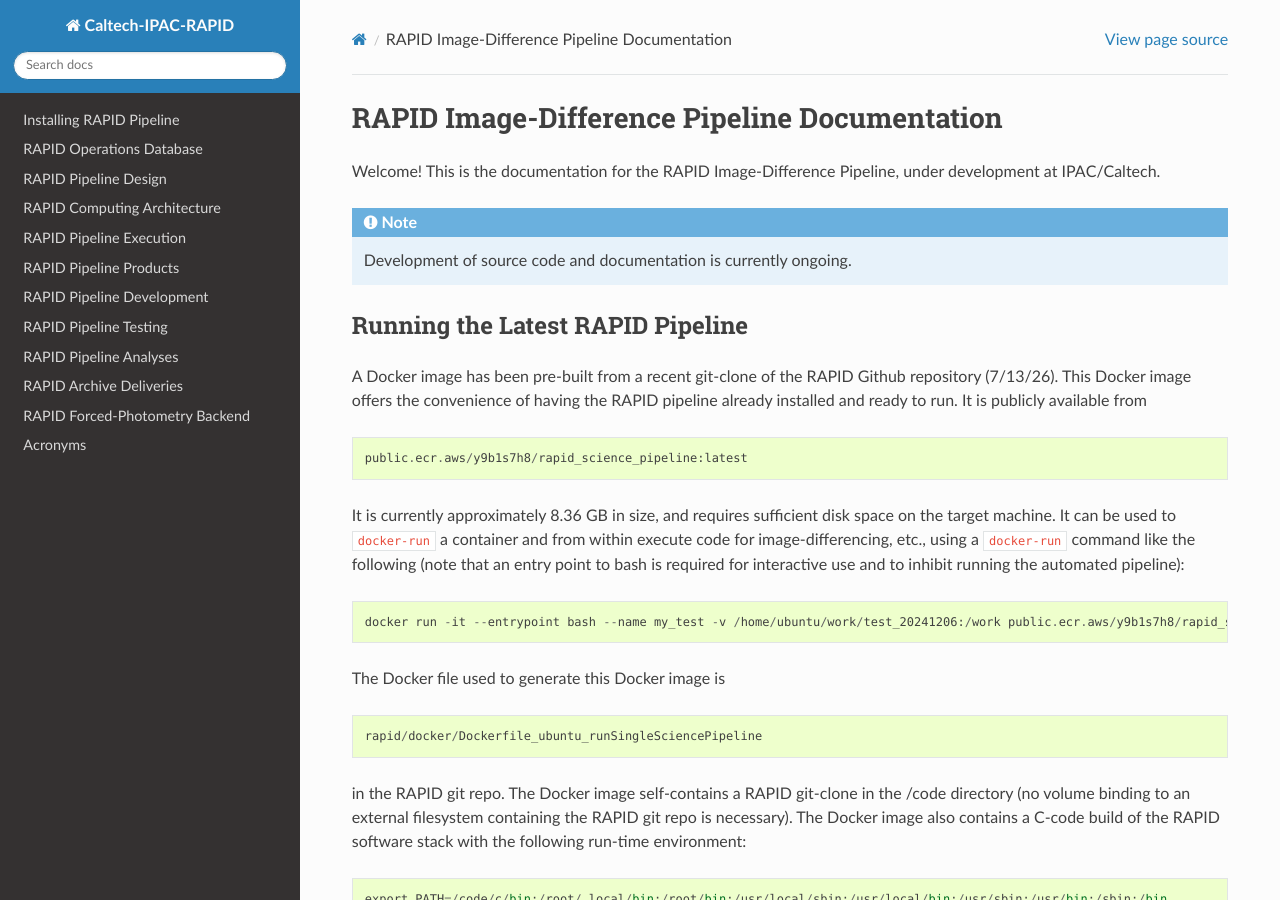
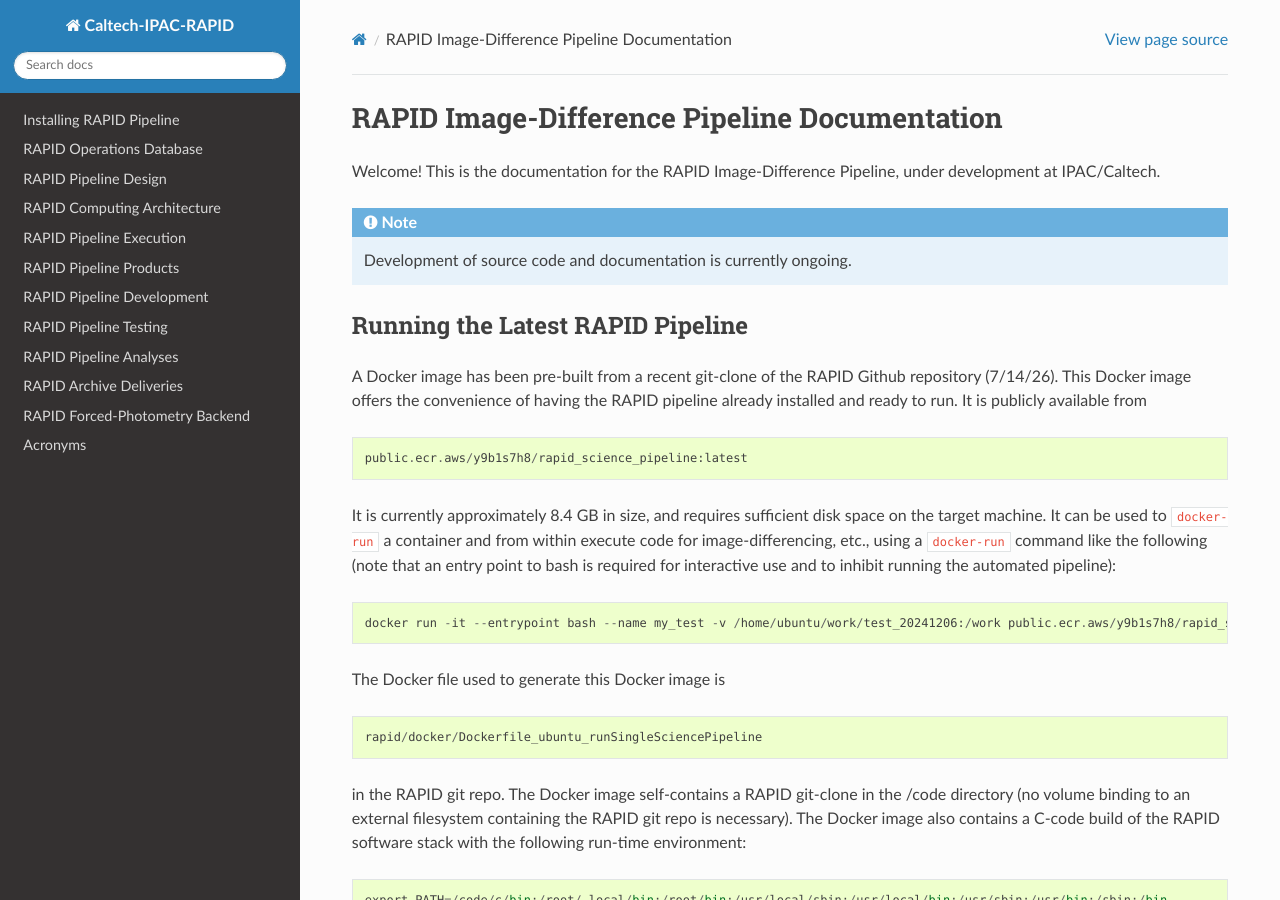
Before and after one commit to Caltech-IPAC/rapid, a Sphinx documentation site: the page built from docs/source/index.rst, in a window 1280 px wide and 900 px high. Built offline with Sphinx 7.4.7 and the Read the Docs theme 3.1.0, drawn with Linux system fonts in a browser that asks for light colours.

Commit message:
Updated latest build date of RAPID-pipeline Docker image.

```diff
--- a/docs/source/index.rst
+++ b/docs/source/index.rst
@@ -18,7 +18,7 @@
 *************************************
 
 A Docker image has been pre-built from a recent git-clone of the RAPID Github
-repository (7/13/26).
+repository (7/14/26).
 This Docker image offers the convenience of having the RAPID
 pipeline already installed and ready to run.  It is publicly available from
 
@@ -26,7 +26,7 @@
 
    public.ecr.aws/y9b1s7h8/rapid_science_pipeline:latest
 
-It is currently approximately 8.36 GB in size, and requires sufficient disk space on the target machine.
+It is currently approximately 8.4 GB in size, and requires sufficient disk space on the target machine.
 It can be used to ``docker-run`` a container and from within execute
 code for image-differencing, etc., using a ``docker-run`` command like the
 following (note that an entry point to bash is required for interactive use
```
